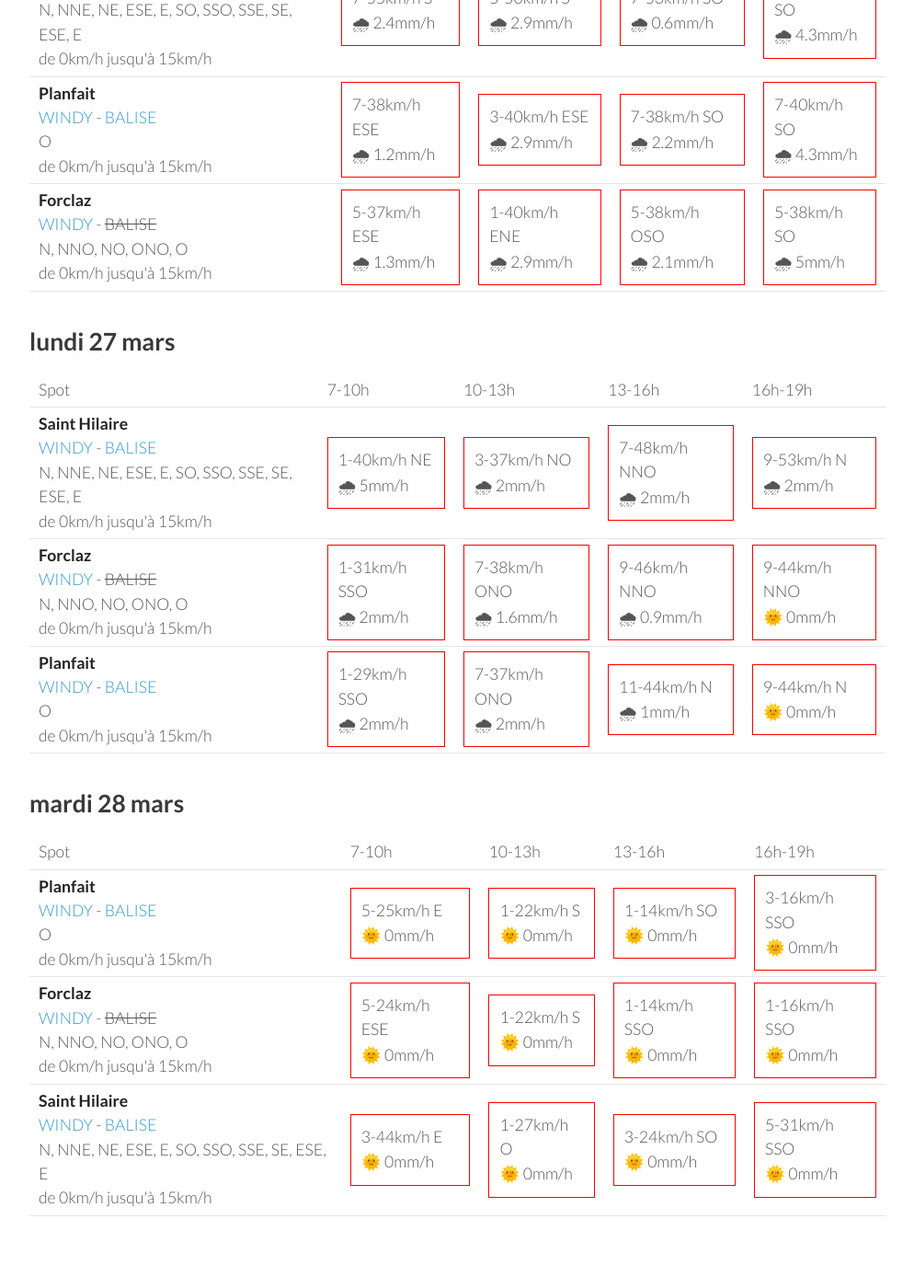
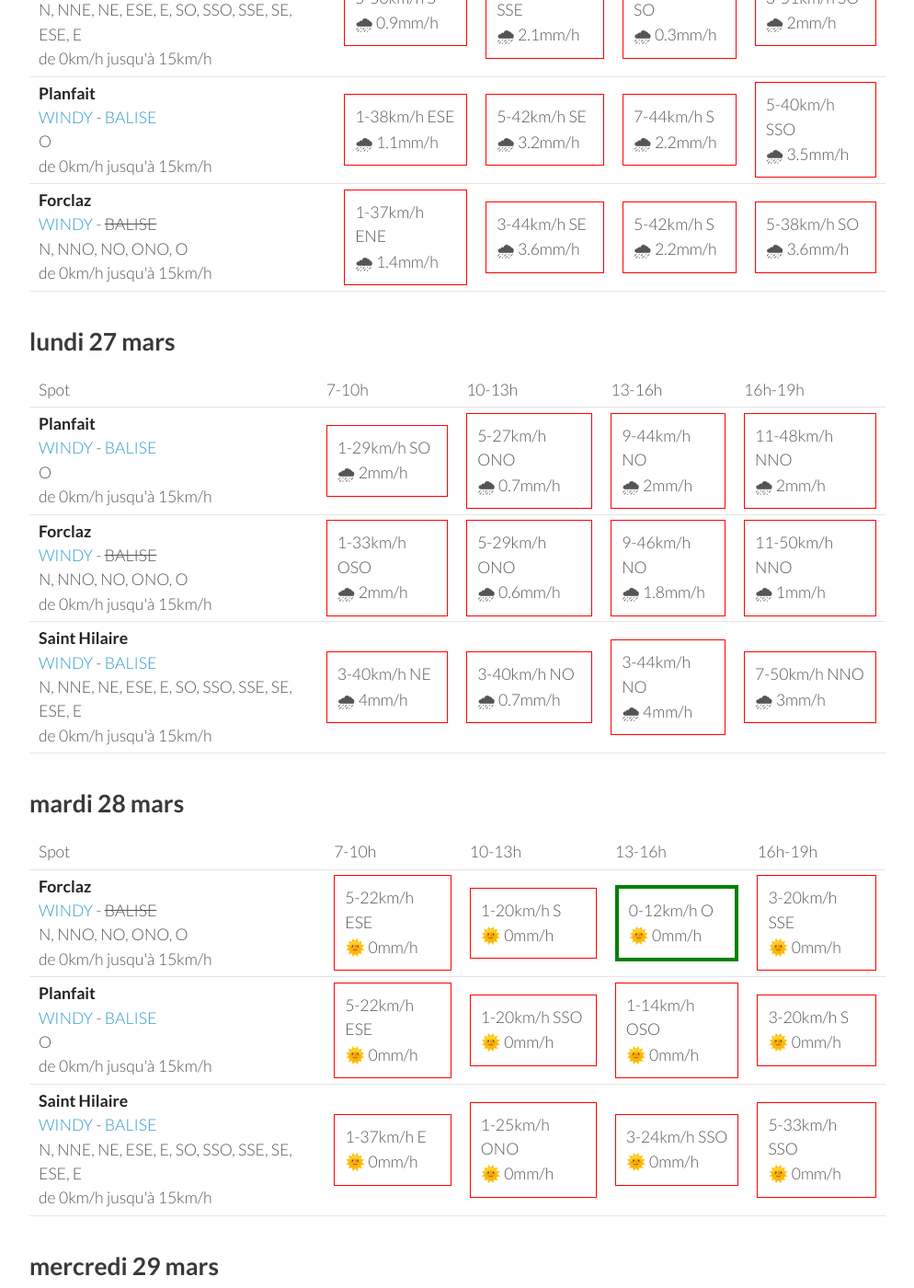
Before and after one commit to parapente-dans-le-nord/parapente-dans-le-nord.github.io, a Jekyll site: the page built from alpes_nord.markdown, in a window 1280 px wide and 1400 px high, scrolled down 1436 px. Shown: the whole window at 92% size, without its empty margins (26-1020 px from the left). Built offline with Jekyll 4.4.1, drawn with Linux system fonts in a browser that asks for light colours; some of the changed text lies outside the part shown.

Commit message:
update index.markdown

```diff
--- a/alpes_nord.markdown
+++ b/alpes_nord.markdown
@@ -116,30 +116,30 @@ page mise à jour le vendredi 24 mars 06:25
 <tr>
         <td><strong>Saint Hilaire</strong><br><a href="https://windy.com/45.307/5.888?45.087,5.889,9,m:eUFagkX">WINDY</a> - <span class=""><a href="http://www.balisemeteo.com/balise.php?idBalise=61">BALISE</a> </span><br> <span class="vent-favorable">N, NNE, NE, ESE, E, SO, SSO, SSE, SE, ESE, E</span><br><span class="force-vent">de 0km/h jusqu'à 15km/h</span> </td>
 
-            <td><div class="not-flyable"><p>7-55km/h S</p><p>🌧 2.4mm/h</p></div></td>
-            <td><div class="not-flyable"><p>5-50km/h S</p><p>🌧 2.9mm/h</p></div></td>
-            <td><div class="not-flyable"><p>7-53km/h SO</p><p>🌧 0.6mm/h</p></div></td>
-            <td><div class="not-flyable"><p>5-51km/h SO</p><p>🌧 4.3mm/h</p></div></td>
+            <td><div class="not-flyable"><p>5-50km/h S</p><p>🌧 0.9mm/h</p></div></td>
+            <td><div class="not-flyable"><p>5-50km/h SSE</p><p>🌧 2.1mm/h</p></div></td>
+            <td><div class="not-flyable"><p>5-51km/h SO</p><p>🌧 0.3mm/h</p></div></td>
+            <td><div class="not-flyable"><p>3-51km/h SO</p><p>🌧 2mm/h</p></div></td>
 
 
     </tr>
 <tr>
         <td><strong>Planfait</strong><br><a href="https://windy.com/45.853/6.223?45.415,6.223,8">WINDY</a> - <span class=""><a href="https://www.openwindmap.org/PP496">BALISE</a> </span><br> <span class="vent-favorable">O</span><br><span class="force-vent">de 0km/h jusqu'à 15km/h</span> </td>
 
-            <td><div class="not-flyable"><p>7-38km/h ESE</p><p>🌧 1.2mm/h</p></div></td>
-            <td><div class="not-flyable"><p>3-40km/h ESE</p><p>🌧 2.9mm/h</p></div></td>
-            <td><div class="not-flyable"><p>7-38km/h SO</p><p>🌧 2.2mm/h</p></div></td>
-            <td><div class="not-flyable"><p>7-40km/h SO</p><p>🌧 4.3mm/h</p></div></td>
+            <td><div class="not-flyable"><p>1-38km/h ESE</p><p>🌧 1.1mm/h</p></div></td>
+            <td><div class="not-flyable"><p>5-42km/h SE</p><p>🌧 3.2mm/h</p></div></td>
+            <td><div class="not-flyable"><p>7-44km/h S</p><p>🌧 2.2mm/h</p></div></td>
+            <td><div class="not-flyable"><p>5-40km/h SSO</p><p>🌧 3.5mm/h</p></div></td>
 
 
     </tr>
 <tr>
         <td><strong>Forclaz</strong><br><a href="https://windy.com/45.814/6.247?45.375,6.246,8,m:eVwaglz">WINDY</a> - <span class="no-balise"> BALISE </span><br> <span class="vent-favorable">N, NNO, NO, ONO, O</span><br><span class="force-vent">de 0km/h jusqu'à 15km/h</span> </td>
 
-            <td><div class="not-flyable"><p>5-37km/h ESE</p><p>🌧 1.3mm/h</p></div></td>
-            <td><div class="not-flyable"><p>1-40km/h ENE</p><p>🌧 2.9mm/h</p></div></td>
-            <td><div class="not-flyable"><p>5-38km/h OSO</p><p>🌧 2.1mm/h</p></div></td>
-            <td><div class="not-flyable"><p>5-38km/h SO</p><p>🌧 5mm/h</p></div></td>
+            <td><div class="not-flyable"><p>1-37km/h ENE</p><p>🌧 1.4mm/h</p></div></td>
+            <td><div class="not-flyable"><p>3-44km/h SE</p><p>🌧 3.6mm/h</p></div></td>
+            <td><div class="not-flyable"><p>5-42km/h S</p><p>🌧 2.2mm/h</p></div></td>
+            <td><div class="not-flyable"><p>5-38km/h SO</p><p>🌧 3.6mm/h</p></div></td>
 
 
     </tr>
@@ -160,32 +160,32 @@ page mise à jour le vendredi 24 mars 06:25
       <td>16h-19h</td>
     </tr>
 <tr>
-        <td><strong>Saint Hilaire</strong><br><a href="https://windy.com/45.307/5.888?45.087,5.889,9,m:eUFagkX">WINDY</a> - <span class=""><a href="http://www.balisemeteo.com/balise.php?idBalise=61">BALISE</a> </span><br> <span class="vent-favorable">N, NNE, NE, ESE, E, SO, SSO, SSE, SE, ESE, E</span><br><span class="force-vent">de 0km/h jusqu'à 15km/h</span> </td>
+        <td><strong>Planfait</strong><br><a href="https://windy.com/45.853/6.223?45.415,6.223,8">WINDY</a> - <span class=""><a href="https://www.openwindmap.org/PP496">BALISE</a> </span><br> <span class="vent-favorable">O</span><br><span class="force-vent">de 0km/h jusqu'à 15km/h</span> </td>
 
-            <td><div class="not-flyable"><p>1-40km/h NE</p><p>🌧 5mm/h</p></div></td>
-            <td><div class="not-flyable"><p>3-37km/h NO</p><p>🌧 2mm/h</p></div></td>
-            <td><div class="not-flyable"><p>7-48km/h NNO</p><p>🌧 2mm/h</p></div></td>
-            <td><div class="not-flyable"><p>9-53km/h N</p><p>🌧 2mm/h</p></div></td>
+            <td><div class="not-flyable"><p>1-29km/h SO</p><p>🌧 2mm/h</p></div></td>
+            <td><div class="not-flyable"><p>5-27km/h ONO</p><p>🌧 0.7mm/h</p></div></td>
+            <td><div class="not-flyable"><p>9-44km/h NO</p><p>🌧 2mm/h</p></div></td>
+            <td><div class="not-flyable"><p>11-48km/h NNO</p><p>🌧 2mm/h</p></div></td>
 
 
     </tr>
 <tr>
         <td><strong>Forclaz</strong><br><a href="https://windy.com/45.814/6.247?45.375,6.246,8,m:eVwaglz">WINDY</a> - <span class="no-balise"> BALISE </span><br> <span class="vent-favorable">N, NNO, NO, ONO, O</span><br><span class="force-vent">de 0km/h jusqu'à 15km/h</span> </td>
 
-            <td><div class="not-flyable"><p>1-31km/h SSO</p><p>🌧 2mm/h</p></div></td>
-            <td><div class="not-flyable"><p>7-38km/h ONO</p><p>🌧 1.6mm/h</p></div></td>
-            <td><div class="not-flyable"><p>9-46km/h NNO</p><p>🌧 0.9mm/h</p></div></td>
-            <td><div class="not-flyable"><p>9-44km/h NNO</p><p>🌞 0mm/h</p></div></td>
+            <td><div class="not-flyable"><p>1-33km/h OSO</p><p>🌧 2mm/h</p></div></td>
+            <td><div class="not-flyable"><p>5-29km/h ONO</p><p>🌧 0.6mm/h</p></div></td>
+            <td><div class="not-flyable"><p>9-46km/h NO</p><p>🌧 1.8mm/h</p></div></td>
+            <td><div class="not-flyable"><p>11-50km/h NNO</p><p>🌧 1mm/h</p></div></td>
 
 
     </tr>
 <tr>
-        <td><strong>Planfait</strong><br><a href="https://windy.com/45.853/6.223?45.415,6.223,8">WINDY</a> - <span class=""><a href="https://www.openwindmap.org/PP496">BALISE</a> </span><br> <span class="vent-favorable">O</span><br><span class="force-vent">de 0km/h jusqu'à 15km/h</span> </td>
+        <td><strong>Saint Hilaire</strong><br><a href="https://windy.com/45.307/5.888?45.087,5.889,9,m:eUFagkX">WINDY</a> - <span class=""><a href="http://www.balisemeteo.com/balise.php?idBalise=61">BALISE</a> </span><br> <span class="vent-favorable">N, NNE, NE, ESE, E, SO, SSO, SSE, SE, ESE, E</span><br><span class="force-vent">de 0km/h jusqu'à 15km/h</span> </td>
 
-            <td><div class="not-flyable"><p>1-29km/h SSO</p><p>🌧 2mm/h</p></div></td>
-            <td><div class="not-flyable"><p>7-37km/h ONO</p><p>🌧 2mm/h</p></div></td>
-            <td><div class="not-flyable"><p>11-44km/h N</p><p>🌧 1mm/h</p></div></td>
-            <td><div class="not-flyable"><p>9-44km/h N</p><p>🌞 0mm/h</p></div></td>
+            <td><div class="not-flyable"><p>3-40km/h NE</p><p>🌧 4mm/h</p></div></td>
+            <td><div class="not-flyable"><p>3-40km/h NO</p><p>🌧 0.7mm/h</p></div></td>
+            <td><div class="not-flyable"><p>3-44km/h NO</p><p>🌧 4mm/h</p></div></td>
+            <td><div class="not-flyable"><p>7-50km/h NNO</p><p>🌧 3mm/h</p></div></td>
 
 
     </tr>
@@ -206,32 +206,32 @@ page mise à jour le vendredi 24 mars 06:25
       <td>16h-19h</td>
     </tr>
 <tr>
-        <td><strong>Planfait</strong><br><a href="https://windy.com/45.853/6.223?45.415,6.223,8">WINDY</a> - <span class=""><a href="https://www.openwindmap.org/PP496">BALISE</a> </span><br> <span class="vent-favorable">O</span><br><span class="force-vent">de 0km/h jusqu'à 15km/h</span> </td>
+        <td><strong>Forclaz</strong><br><a href="https://windy.com/45.814/6.247?45.375,6.246,8,m:eVwaglz">WINDY</a> - <span class="no-balise"> BALISE </span><br> <span class="vent-favorable">N, NNO, NO, ONO, O</span><br><span class="force-vent">de 0km/h jusqu'à 15km/h</span> </td>
 
-            <td><div class="not-flyable"><p>5-25km/h E</p><p>🌞 0mm/h</p></div></td>
-            <td><div class="not-flyable"><p>1-22km/h S</p><p>🌞 0mm/h</p></div></td>
-            <td><div class="not-flyable"><p>1-14km/h SO</p><p>🌞 0mm/h</p></div></td>
-            <td><div class="not-flyable"><p>3-16km/h SSO</p><p>🌞 0mm/h</p></div></td>
+            <td><div class="not-flyable"><p>5-22km/h ESE</p><p>🌞 0mm/h</p></div></td>
+            <td><div class="not-flyable"><p>1-20km/h S</p><p>🌞 0mm/h</p></div></td>
+            <td><div class="flyable"><p>0-12km/h O</p><p>🌞 0mm/h</p></div></td>
+            <td><div class="not-flyable"><p>3-20km/h SSE</p><p>🌞 0mm/h</p></div></td>
 
 
     </tr>
 <tr>
-        <td><strong>Forclaz</strong><br><a href="https://windy.com/45.814/6.247?45.375,6.246,8,m:eVwaglz">WINDY</a> - <span class="no-balise"> BALISE </span><br> <span class="vent-favorable">N, NNO, NO, ONO, O</span><br><span class="force-vent">de 0km/h jusqu'à 15km/h</span> </td>
+        <td><strong>Planfait</strong><br><a href="https://windy.com/45.853/6.223?45.415,6.223,8">WINDY</a> - <span class=""><a href="https://www.openwindmap.org/PP496">BALISE</a> </span><br> <span class="vent-favorable">O</span><br><span class="force-vent">de 0km/h jusqu'à 15km/h</span> </td>
 
-            <td><div class="not-flyable"><p>5-24km/h ESE</p><p>🌞 0mm/h</p></div></td>
-            <td><div class="not-flyable"><p>1-22km/h S</p><p>🌞 0mm/h</p></div></td>
-            <td><div class="not-flyable"><p>1-14km/h SSO</p><p>🌞 0mm/h</p></div></td>
-            <td><div class="not-flyable"><p>1-16km/h SSO</p><p>🌞 0mm/h</p></div></td>
+            <td><div class="not-flyable"><p>5-22km/h ESE</p><p>🌞 0mm/h</p></div></td>
+            <td><div class="not-flyable"><p>1-20km/h SSO</p><p>🌞 0mm/h</p></div></td>
+            <td><div class="not-flyable"><p>1-14km/h OSO</p><p>🌞 0mm/h</p></div></td>
+            <td><div class="not-flyable"><p>3-20km/h S</p><p>🌞 0mm/h</p></div></td>
 
 
     </tr>
 <tr>
         <td><strong>Saint Hilaire</strong><br><a href="https://windy.com/45.307/5.888?45.087,5.889,9,m:eUFagkX">WINDY</a> - <span class=""><a href="http://www.balisemeteo.com/balise.php?idBalise=61">BALISE</a> </span><br> <span class="vent-favorable">N, NNE, NE, ESE, E, SO, SSO, SSE, SE, ESE, E</span><br><span class="force-vent">de 0km/h jusqu'à 15km/h</span> </td>
 
-            <td><div class="not-flyable"><p>3-44km/h E</p><p>🌞 0mm/h</p></div></td>
-            <td><div class="not-flyable"><p>1-27km/h O</p><p>🌞 0mm/h</p></div></td>
-            <td><div class="not-flyable"><p>3-24km/h SO</p><p>🌞 0mm/h</p></div></td>
-            <td><div class="not-flyable"><p>5-31km/h SSO</p><p>🌞 0mm/h</p></div></td>
+            <td><div class="not-flyable"><p>1-37km/h E</p><p>🌞 0mm/h</p></div></td>
+            <td><div class="not-flyable"><p>1-25km/h ONO</p><p>🌞 0mm/h</p></div></td>
+            <td><div class="not-flyable"><p>3-24km/h SSO</p><p>🌞 0mm/h</p></div></td>
+            <td><div class="not-flyable"><p>5-33km/h SSO</p><p>🌞 0mm/h</p></div></td>
 
 
     </tr>
@@ -239,3 +239,49 @@ page mise à jour le vendredi 24 mars 06:25
 </tbody>
 </table>
 {:/}
+## mercredi 29 mars
+
+{::nomarkdown}
+<table>
+  <tbody>
+    <tr>
+      <td>Spot</td>
+      <td>7-10h</td>
+      <td>10-13h</td>
+      <td>13-16h</td>
+      <td>16h-19h</td>
+    </tr>
+<tr>
+        <td><strong>Planfait</strong><br><a href="https://windy.com/45.853/6.223?45.415,6.223,8">WINDY</a> - <span class=""><a href="https://www.openwindmap.org/PP496">BALISE</a> </span><br> <span class="vent-favorable">O</span><br><span class="force-vent">de 0km/h jusqu'à 15km/h</span> </td>
+
+            <td><div class="not-flyable"><p>5-20km/h ESE</p><p>🌞 0mm/h</p></div></td>
+            <td><div class="not-flyable"><p>3-22km/h SSE</p><p>🌞 0mm/h</p></div></td>
+            <td><div class="not-flyable"><p>7-27km/h OSO</p><p>🌞 0mm/h</p></div></td>
+            <td><div class="not-flyable"><p>7-31km/h OSO</p><p>🌞 0mm/h</p></div></td>
+
+
+    </tr>
+<tr>
+        <td><strong>Forclaz</strong><br><a href="https://windy.com/45.814/6.247?45.375,6.246,8,m:eVwaglz">WINDY</a> - <span class="no-balise"> BALISE </span><br> <span class="vent-favorable">N, NNO, NO, ONO, O</span><br><span class="force-vent">de 0km/h jusqu'à 15km/h</span> </td>
+
+            <td><div class="not-flyable"><p>5-22km/h ESE</p><p>🌞 0mm/h</p></div></td>
+            <td><div class="not-flyable"><p>3-22km/h SE</p><p>🌞 0mm/h</p></div></td>
+            <td><div class="not-flyable"><p>5-25km/h OSO</p><p>🌞 0mm/h</p></div></td>
+            <td><div class="not-flyable"><p>7-31km/h O</p><p>🌞 0mm/h</p></div></td>
+
+
+    </tr>
+<tr>
+        <td><strong>Saint Hilaire</strong><br><a href="https://windy.com/45.307/5.888?45.087,5.889,9,m:eUFagkX">WINDY</a> - <span class=""><a href="http://www.balisemeteo.com/balise.php?idBalise=61">BALISE</a> </span><br> <span class="vent-favorable">N, NNE, NE, ESE, E, SO, SSO, SSE, SE, ESE, E</span><br><span class="force-vent">de 0km/h jusqu'à 15km/h</span> </td>
+
+            <td><div class="not-flyable"><p>3-35km/h SE</p><p>🌞 0mm/h</p></div></td>
+            <td><div class="not-flyable"><p>5-33km/h SSO</p><p>🌞 0mm/h</p></div></td>
+            <td><div class="not-flyable"><p>5-35km/h SO</p><p>🌞 0mm/h</p></div></td>
+            <td><div class="not-flyable"><p>5-35km/h OSO</p><p>🌞 0mm/h</p></div></td>
+
+
+    </tr>
+
+</tbody>
+</table>
+{:/}
```
Also changed, not shown: other parts of alpes_nord.markdown (+1 -1 lines).
